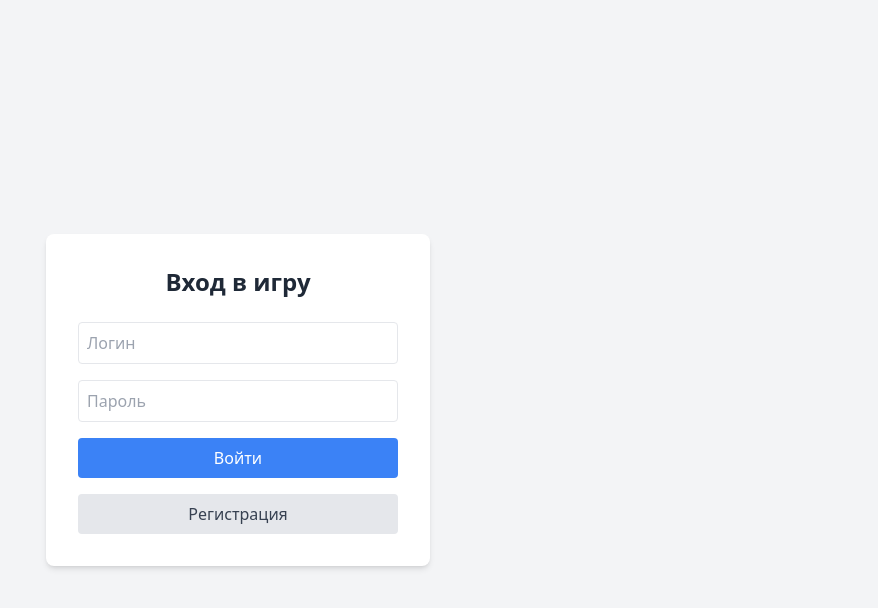
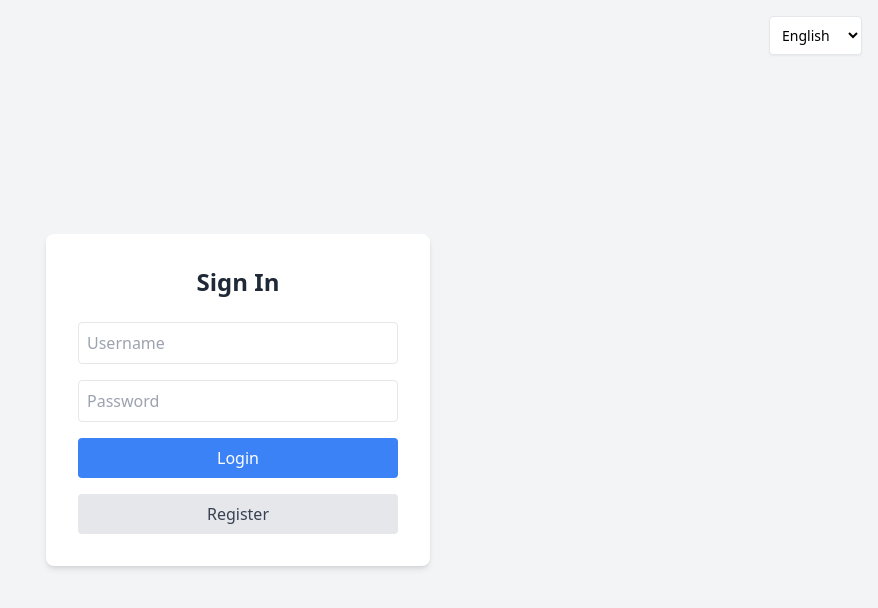
Before and after one commit to Yolshin195/tic-tac-toe-hexagonal, a FastAPI app: page / in a window 1280 px wide. Shown: the top 608 px of the page, without its empty margins (402-1280 px from the left). Run offline with FastAPI, Linux system fonts and the light colour scheme; some libraries are stand-ins or nearby versions.

Commit message:
Добавил локализацию игры

```diff
--- a/templates/index.html
+++ b/templates/index.html
@@ -15,28 +15,36 @@
 
     <div id="toast-container"></div>
 
+    <div class="fixed top-4 right-4">
+        <select id="lang-select" onchange="changeLang(this.value)" class="p-2 border rounded shadow-sm bg-white text-sm outline-none">
+            <option value="ru">Русский</option>
+            <option value="en">English</option>
+            <option value="th">ไทย</option>
+        </select>
+    </div>
+
     <div id="screen-auth" class="bg-white p-8 rounded-lg shadow-md w-96">
-        <h2 class="text-2xl font-bold mb-6 text-center text-gray-800">Вход в игру</h2>
+        <h2 data-t="auth_title" class="text-2xl font-bold mb-6 text-center text-gray-800">Вход в игру</h2>
         <div class="space-y-4">
-            <input type="text" id="auth-username" placeholder="Логин" class="w-full p-2 border rounded focus:ring-2 focus:ring-blue-400 outline-none">
-            <input type="password" id="auth-password" placeholder="Пароль" class="w-full p-2 border rounded focus:ring-2 focus:ring-blue-400 outline-none">
-            <button onclick="handleAuth('login')" class="w-full bg-blue-500 text-white p-2 rounded hover:bg-blue-600 transition">Войти</button>
-            <button onclick="handleAuth('register')" class="w-full bg-gray-200 text-gray-700 p-2 rounded hover:bg-gray-300 transition">Регистрация</button>
+            <input type="text" id="auth-username" data-tp="placeholder_login" placeholder="Логин" class="w-full p-2 border rounded focus:ring-2 focus:ring-blue-400 outline-none">
+            <input type="password" id="auth-password" data-tp="placeholder_pass" placeholder="Пароль" class="w-full p-2 border rounded focus:ring-2 focus:ring-blue-400 outline-none">
+            <button onclick="handleAuth('login')" data-t="btn_login" class="w-full bg-blue-500 text-white p-2 rounded hover:bg-blue-600 transition">Войти</button>
+            <button onclick="handleAuth('register')" data-t="btn_reg" class="w-full bg-gray-200 text-gray-700 p-2 rounded hover:bg-gray-300 transition">Регистрация</button>
         </div>
     </div>
 
     <div id="screen-lobby" class="hidden bg-white p-8 rounded-lg shadow-md w-96">
-        <h2 class="text-2xl font-bold mb-6 text-center text-gray-800">Лобби</h2>
+        <h2 data-t="lobby_title" class="text-2xl font-bold mb-6 text-center text-gray-800">Лобби</h2>
         <div class="space-y-4">
             <div class="border-b pb-4">
-                <input type="text" id="game-name" placeholder="Название новой игры" class="w-full p-2 border rounded mb-2 outline-none focus:ring-2 focus:ring-green-400">
-                <button onclick="createGame()" class="w-full bg-green-500 text-white p-2 rounded hover:bg-green-600 transition">Создать игру</button>
+                <input type="text" id="game-name" data-tp="placeholder_gname" placeholder="Название новой игры" class="w-full p-2 border rounded mb-2 outline-none focus:ring-2 focus:ring-green-400">
+                <button onclick="createGame()" data-t="btn_create" class="w-full bg-green-500 text-white p-2 rounded hover:bg-green-600 transition">Создать игру</button>
             </div>
             <div>
-                <input type="number" id="join-game-id" placeholder="ID игры" class="w-full p-2 border rounded mb-2 outline-none focus:ring-2 focus:ring-purple-400">
-                <button onclick="joinGame()" class="w-full bg-purple-500 text-white p-2 rounded hover:bg-purple-600 transition">Присоединиться</button>
+                <input type="number" id="join-game-id" data-tp="placeholder_gid" placeholder="ID игры" class="w-full p-2 border rounded mb-2 outline-none focus:ring-2 focus:ring-purple-400">
+                <button onclick="joinGame()" data-t="btn_join" class="w-full bg-purple-500 text-white p-2 rounded hover:bg-purple-600 transition">Присоединиться</button>
             </div>
-            <button onclick="logout()" class="w-full text-red-500 text-sm font-medium hover:underline mt-4">Выйти из аккаунта</button>
+            <button onclick="logout()" data-t="btn_logout" class="w-full text-red-500 text-sm font-medium hover:underline mt-4">Выйти из аккаунта</button>
         </div>
     </div>
 
@@ -46,22 +54,81 @@
                 <span id="display-game-name">Игра</span>
                 <span id="display-game-id" class="text-sm font-normal text-gray-500 ml-2"></span>
             </h2>
-            <button onclick="checkActiveGame()" class="text-blue-500 text-sm hover:underline">Обновить</button>
+            <button onclick="checkActiveGame()" data-t="btn_refresh" class="text-blue-500 text-sm hover:underline">Обновить</button>
         </div>
 
         <div id="game-status-bar" class="mb-4 p-3 rounded text-center font-bold text-lg"></div>
 
-        <div class="grid grid-cols-3 gap-2 mb-6" id="board">
-            </div>
+        <div class="grid grid-cols-3 gap-2 mb-6" id="board"></div>
 
         <div class="flex justify-between items-center bg-gray-50 p-3 rounded text-sm text-gray-600">
-            <div>Вы: <span id="my-username" class="font-bold text-gray-800">-</span></div>
-            <div>Символ: <span id="my-symbol" class="font-black text-blue-600 text-base">-</span></div>
+            <div><span data-t="label_you">Вы</span>: <span id="my-username" class="font-bold text-gray-800">-</span></div>
+            <div><span data-t="label_sym">Символ</span>: <span id="my-symbol" class="font-black text-blue-600 text-base">-</span></div>
         </div>
-        <button onclick="showLobby()" class="mt-6 w-full text-gray-400 hover:text-gray-600 transition text-sm">Вернуться в лобби</button>
+        <button onclick="showLobby()" data-t="btn_back" class="mt-6 w-full text-gray-400 hover:text-gray-600 transition text-sm">Вернуться в лобби</button>
     </div>
 
     <script>
+        // --- LOCALIZATION ---
+        const i18n = {
+            ru: {
+                auth_title: "Вход в игру", placeholder_login: "Логин", placeholder_pass: "Пароль", btn_login: "Войти", btn_reg: "Регистрация",
+                lobby_title: "Лобби", placeholder_gname: "Название новой игры", btn_create: "Создать игру", placeholder_gid: "ID игры", btn_join: "Присоединиться", btn_logout: "Выйти из аккаунта",
+                btn_refresh: "Обновить", label_you: "Вы", label_sym: "Символ", btn_back: "Вернуться в лобби",
+                status_waiting: "Ожидание противника...", status_your_turn: "Твой ход!", status_turn_of: "Ходит {n}",
+                res_draw: "Ничья!", res_win_you: "Ты победил!", res_win_other: "Победил {n}",
+                err_fields: "Заполните все поля", err_gname: "Введите название игры", err_gid: "Введите ID игры", err_conn: "Нет связи с сервером"
+            },
+            en: {
+                auth_title: "Sign In", placeholder_login: "Username", placeholder_pass: "Password", btn_login: "Login", btn_reg: "Register",
+                lobby_title: "Lobby", placeholder_gname: "Game Name", btn_create: "Create Game", placeholder_gid: "Game ID", btn_join: "Join", btn_logout: "Logout",
+                btn_refresh: "Refresh", label_you: "You", label_sym: "Symbol", btn_back: "Back to Lobby",
+                status_waiting: "Waiting for opponent...", status_your_turn: "Your turn!", status_turn_of: "{n}'s turn",
+                res_draw: "Draw!", res_win_you: "You won!", res_win_other: "{n} won!",
+                err_fields: "Fill all fields", err_gname: "Enter game name", err_gid: "Enter game ID", err_conn: "No connection"
+            },
+            th: {
+                auth_title: "เข้าสู่เกม", placeholder_login: "ชื่อผู้ใช้", placeholder_pass: "รหัสผ่าน", btn_login: "เข้าสู่ระบบ", btn_reg: "ลงทะเบียน",
+                lobby_title: "ล็อบบี้", placeholder_gname: "ชื่อเกม", btn_create: "สร้างเกม", placeholder_gid: "ไอดีเกม", btn_join: "เข้าร่วม", btn_logout: "ออกจากระบบ",
+                btn_refresh: "รีเฟรช", label_you: "คุณ", label_sym: "สัญลักษณ์", btn_back: "กลับไปล็อบบี้",
+                status_waiting: "รอคู่ต่อสู้...", status_your_turn: "ตาของคุณ!", status_turn_of: "ตาของ {n}",
+                res_draw: "เสมอ!", res_win_you: "คุณชนะ!", res_win_other: "{n} ชนะ!",
+                err_fields: "กรุณากรอกข้อมูลให้ครบ", err_gname: "กรุณาระบุชื่อเกม", err_gid: "กรุณาระบุไอดีเกม", err_conn: "ไม่มีการเชื่อมต่อกับเซิร์ฟเวอร์"
+            }
+        };
+
+        let currentLang = 'en';
+
+        function initLang() {
+            const browserLang = navigator.language.split('-')[0];
+            const supported = Object.keys(i18n);
+            currentLang = supported.includes(browserLang) ? browserLang : 'en';
+            document.getElementById('lang-select').value = currentLang;
+            translatePage();
+        }
+
+        function changeLang(lang) {
+            currentLang = lang;
+            translatePage();
+            if (currentGame) renderGame(currentGame);
+        }
+
+        function t(key, params = {}) {
+            let text = i18n[currentLang][key] || key;
+            Object.keys(params).forEach(p => text = text.replace(`{${p}}`, params[p]));
+            return text;
+        }
+
+        function translatePage() {
+            document.querySelectorAll('[data-t]').forEach(el => {
+                el.innerText = t(el.getAttribute('data-t'));
+            });
+            document.querySelectorAll('[data-tp]').forEach(el => {
+                el.placeholder = t(el.getAttribute('data-tp'));
+            });
+        }
+
+        // --- STATE ---
         let token = localStorage.getItem('token');
         let currentUser = null;
         let currentGame = null;
@@ -72,7 +139,7 @@
             const container = document.getElementById('toast-container');
             const toast = document.createElement('div');
             toast.className = `mb-2 p-4 rounded shadow-lg text-white transition-opacity duration-500 ${type === 'error' ? 'bg-red-500' : 'bg-green-500'}`;
-            toast.innerText = message;
+            toast.innerText = t(message) || message;
             container.appendChild(toast);
             setTimeout(() => {
                 toast.style.opacity = '0';
@@ -80,11 +147,10 @@
             }, 3000);
         }
 
-        // --- API HELPERS ---
+        // --- API ---
         async function apiFetch(url, method = 'GET', body = null, isForm = false) {
             const headers = {};
             if (token) headers['Authorization'] = `Bearer ${token}`;
-
             let fetchOptions = { method, headers };
             if (body) {
                 if (isForm) {
@@ -95,24 +161,22 @@
                     fetchOptions.body = JSON.stringify(body);
                 }
             }
-
             try {
                 const response = await fetch(url, fetchOptions);
                 const data = await response.json();
                 if (!response.ok) {
-                    // Обработка разных форматов ошибок FastAPI
-                    const msg = data.detail ? (typeof data.detail === 'string' ? data.detail : data.detail[0].msg) : 'Ошибка сервера';
+                    const msg = data.detail ? (typeof data.detail === 'string' ? data.detail : data.detail[0].msg) : 'Error';
                     showToast(msg);
                     throw new Error(msg);
                 }
                 return data;
             } catch (e) {
-                if (e.message.includes('fetch')) showToast('Нет связи с сервером');
+                if (e.message.includes('fetch')) showToast('err_conn');
                 throw e;
             }
         }
 
-        // --- CORE LOGIC ---
+        // --- CORE ---
         function initBoard() {
             const board = document.getElementById('board');
             board.innerHTML = '';
@@ -128,20 +192,74 @@
         async function handleAuth(type) {
             const username = document.getElementById('auth-username').value;
             const password = document.getElementById('auth-password').value;
-            if (!username || !password) return showToast('Заполните все поля');
-
+            if (!username || !password) return showToast('err_fields');
             try {
-                let res;
-                if (type === 'register') {
-                    res = await apiFetch('/api/register', 'POST', { username, password });
-                    showToast('Регистрация успешна!', 'success');
-                } else {
-                    res = await apiFetch('/api/login/form', 'POST', { username, password }, true);
-                }
+                let res = (type === 'register')
+                    ? await apiFetch('/api/register', 'POST', { username, password })
+                    : await apiFetch('/api/login/form', 'POST', { username, password }, true);
                 token = res.access_token;
                 localStorage.setItem('token', token);
                 initApp();
             } catch (e) {}
+        }
+
+        function renderGame(game) {
+            if (!game) return;
+            currentGame = game;
+
+            // Гарантируем переключение экрана
+            showScreen('screen-game');
+
+            document.getElementById('display-game-name').innerText = game.name;
+            document.getElementById('display-game-id').innerText = `ID: ${game.id}`;
+
+            const isUserOne = game.user_one && game.user_one.id === currentUser.id;
+            const mySymbol = isUserOne ? game.user_one_simbol : (game.user_two_simbol || '-');
+            document.getElementById('my-symbol').innerText = mySymbol;
+
+            for (let i = 0; i < 9; i++) {
+                const cell = document.getElementById(`cell-${i}`);
+                if (cell) {
+                    cell.innerText = '';
+                    cell.className = 'grid-cell bg-gray-50 border-2 border-gray-200 rounded-xl hover:bg-blue-50 flex items-center justify-center font-bold';
+                }
+            }
+
+            game.turns.forEach(turn => {
+                const cell = document.getElementById(`cell-${turn.number}`);
+                if (cell) {
+                    cell.innerText = turn.simbol;
+                    cell.className = `grid-cell border-2 rounded-xl flex items-center justify-center font-bold ${turn.simbol === 'X' ? 'text-red-500 bg-red-50 border-red-200' : 'text-blue-500 bg-blue-50 border-blue-200'}`;
+                }
+            });
+
+            const statusBar = document.getElementById('game-status-bar');
+            if (game.status === 'Active') {
+                if (!game.user_two) {
+                    statusBar.innerText = t('status_waiting');
+                    statusBar.className = "mb-4 p-3 rounded text-center bg-gray-100 text-gray-500";
+                } else {
+                    let lastT = game.turns.length ? game.turns.reduce((max, t) => t.id > max.id ? t : max) : null;
+                    let nextPlayerId = !lastT ? game.user_one.id : (lastT.user.id === game.user_one.id ? game.user_two.id : game.user_one.id);
+
+                    if (nextPlayerId === currentUser.id) {
+                        statusBar.innerText = t('status_your_turn');
+                        statusBar.className = "mb-4 p-3 rounded text-center bg-green-100 text-green-700 animate-pulse";
+                    } else {
+                        const opponent = isUserOne ? (game.user_two ? game.user_two.username : '...') : game.user_one.username;
+                        statusBar.innerText = t('status_turn_of', {n: opponent});
+                        statusBar.className = "mb-4 p-3 rounded text-center bg-yellow-100 text-yellow-700";
+                    }
+                }
+            } else {
+                let resTxt = "";
+                if (game.status === 'Draw') resTxt = t('res_draw');
+                else if (game.status === 'Win_user_one') resTxt = isUserOne ? t('res_win_you') : t('res_win_other', {n: game.user_one.username});
+                else if (game.status === 'Win_user_two') resTxt = !isUserOne ? t('res_win_you') : t('res_win_other', {n: game.user_two.username});
+                statusBar.innerText = resTxt;
+                statusBar.className = "mb-4 p-3 rounded text-center bg-indigo-600 text-white";
+            }
+            setupWebSocket(game.id);
         }
 
         async function makeMove(cellIndex) {
@@ -150,119 +268,6 @@
                 await apiFetch('/api/game/turn', 'POST', { number: cellIndex });
                 refreshGameData();
             } catch (e) {}
-        }
-
-        // --- RENDER LOGIC ---
-        function renderGame(game) {
-            currentGame = game;
-            showScreen('screen-game');
-            document.getElementById('display-game-name').innerText = game.name;
-            document.getElementById('display-game-id').innerText = `ID: ${game.id}`;
-
-            const isUserOne = game.user_one && game.user_one.id === currentUser.id;
-            const mySymbol = isUserOne ? game.user_one_simbol : game.user_two_simbol;
-            document.getElementById('my-symbol').innerText = mySymbol;
-
-            // Обновляем ячейки
-            for (let i = 0; i < 9; i++) {
-                const cell = document.getElementById(`cell-${i}`);
-                cell.innerText = '';
-                cell.className = 'grid-cell bg-gray-50 border-2 border-gray-200 rounded-xl hover:bg-blue-50 flex items-center justify-center font-bold';
-            }
-
-            game.turns.forEach(turn => {
-                const cell = document.getElementById(`cell-${turn.number}`);
-                cell.innerText = turn.simbol;
-                cell.className = `grid-cell border-2 rounded-xl flex items-center justify-center font-bold ${turn.simbol === 'X' ? 'text-red-500 bg-red-50 border-red-200' : 'text-blue-500 bg-blue-50 border-blue-200'}`;
-            });
-
-            // Статус и логика ходов
-            const statusBar = document.getElementById('game-status-bar');
-
-            if (game.status === 'Active') {
-                if (!game.user_two) {
-                    statusBar.innerText = "Ожидание противника...";
-                    statusBar.className = "mb-4 p-3 rounded text-center bg-gray-100 text-gray-500";
-                    return;
-                }
-
-                // Определяем чей сейчас ход
-                let nextPlayerId;
-                if (game.turns.length === 0) {
-                    nextPlayerId = game.user_one.id;
-                } else {
-                    const lastTurn = game.turns.reduce((max, t) => t.id > max.id ? t : max, game.turns[0]);
-                    nextPlayerId = (lastTurn.user.id === game.user_one.id) ? game.user_two.id : game.user_one.id;
-                }
-
-                if (nextPlayerId === currentUser.id) {
-                    statusBar.innerText = "Твой ход!";
-                    statusBar.className = "mb-4 p-3 rounded text-center bg-green-100 text-green-700 animate-pulse";
-                } else {
-                    const opponent = isUserOne ? (game.user_two ? game.user_two.username : '...') : game.user_one.username;
-                    statusBar.innerText = `Ходит ${opponent}`;
-                    statusBar.className = "mb-4 p-3 rounded text-center bg-yellow-100 text-yellow-700";
-                }
-            } else {
-                // Финал игры
-                let resultText = "";
-                if (game.status === 'Draw') resultText = "Ничья!";
-                else if (game.status === 'Win_user_one') resultText = (isUserOne ? "Ты победил!" : `Победил ${game.user_one.username}`);
-                else if (game.status === 'Win_user_two') resultText = (!isUserOne ? "Ты победил!" : `Победил ${game.user_two.username}`);
-
-                statusBar.innerText = resultText;
-                statusBar.className = "mb-4 p-3 rounded text-center bg-indigo-600 text-white";
-            }
-
-            setupWebSocket(game.id);
-        }
-
-        // --- ОСТАЛЬНЫЕ ФУНКЦИИ ---
-        function showScreen(id) {
-            ['screen-auth', 'screen-lobby', 'screen-game'].forEach(s =>
-                document.getElementById(s).classList.toggle('hidden', s !== id)
-            );
-        }
-
-        async function initApp() {
-            if (!token) return showScreen('screen-auth');
-            initBoard();
-            try {
-                currentUser = await apiFetch('/api/me');
-                document.getElementById('my-username').innerText = currentUser.username;
-                checkActiveGame();
-            } catch (e) { logout(); }
-        }
-
-        async function checkActiveGame() {
-            try {
-                const game = await apiFetch('/api/game');
-                game && game.id ? renderGame(game) : showLobby();
-            } catch (e) { showLobby(); }
-        }
-
-        function showLobby() {
-            currentGame = null;
-            if(ws) ws.close();
-            showScreen('screen-lobby');
-        }
-
-        async function createGame() {
-            const name = document.getElementById('game-name').value;
-            if (!name) return showToast('Введите название игры');
-            try {
-                const game = await apiFetch('/api/game', 'POST', { name });
-                renderGame(game);
-            } catch(e) {}
-        }
-
-        async function joinGame() {
-            const game_id = parseInt(document.getElementById('join-game-id').value);
-            if (!game_id) return showToast('Введите ID игры');
-            try {
-                const game = await apiFetch('/api/game/join', 'POST', { game_id });
-                renderGame(game);
-            } catch(e) {}
         }
 
         async function refreshGameData() {
@@ -281,6 +286,68 @@
             ws.onmessage = () => refreshGameData();
         }
 
+        function showScreen(id) {
+            ['screen-auth', 'screen-lobby', 'screen-game'].forEach(s =>
+                document.getElementById(s).classList.toggle('hidden', s !== id)
+            );
+        }
+
+        async function initApp() {
+            if (!token) return showScreen('screen-auth');
+            initBoard();
+            try {
+                currentUser = await apiFetch('/api/me');
+                document.getElementById('my-username').innerText = currentUser.username;
+                await checkActiveGame();
+            } catch (e) {
+                if (e.message.includes('401') || e.message.includes('403')) logout();
+            }
+        }
+
+        async function checkActiveGame() {
+            try {
+                const game = await apiFetch('/api/game');
+                if (game && game.id) {
+                    initBoard(); // Подготавливаем кнопки
+                    renderGame(game);
+                } else {
+                    showLobby();
+                }
+            } catch (e) { showLobby(); }
+        }
+
+        function showLobby() {
+            currentGame = null;
+            if(ws) ws.close();
+            showScreen('screen-lobby');
+        }
+
+        async function createGame() {
+            const nameEl = document.getElementById('game-name');
+            const name = nameEl.value;
+            if (!name) return showToast('err_gname');
+            try {
+                const game = await apiFetch('/api/game', 'POST', { name });
+                nameEl.value = '';
+                showScreen('screen-game'); // Переключаем экран
+                initBoard();               // Рисуем кнопки
+                renderGame(game);          // Заполняем данными
+            } catch(e) {}
+        }
+
+        async function joinGame() {
+            const idEl = document.getElementById('join-game-id');
+            const game_id = parseInt(idEl.value);
+            if (!game_id) return showToast('err_gid');
+            try {
+                const game = await apiFetch('/api/game/join', 'POST', { game_id });
+                idEl.value = '';
+                showScreen('screen-game');
+                initBoard();
+                renderGame(game);
+            } catch(e) {}
+        }
+
         function logout() {
             localStorage.removeItem('token');
             location.reload();
@@ -290,6 +357,8 @@
             if (currentGame && currentGame.status === 'Active') refreshGameData();
         }, 500);
 
+        // START
+        initLang();
         initApp();
     </script>
 </body>
```
Also changed, not shown: app/services.py (+6 -1 lines).
